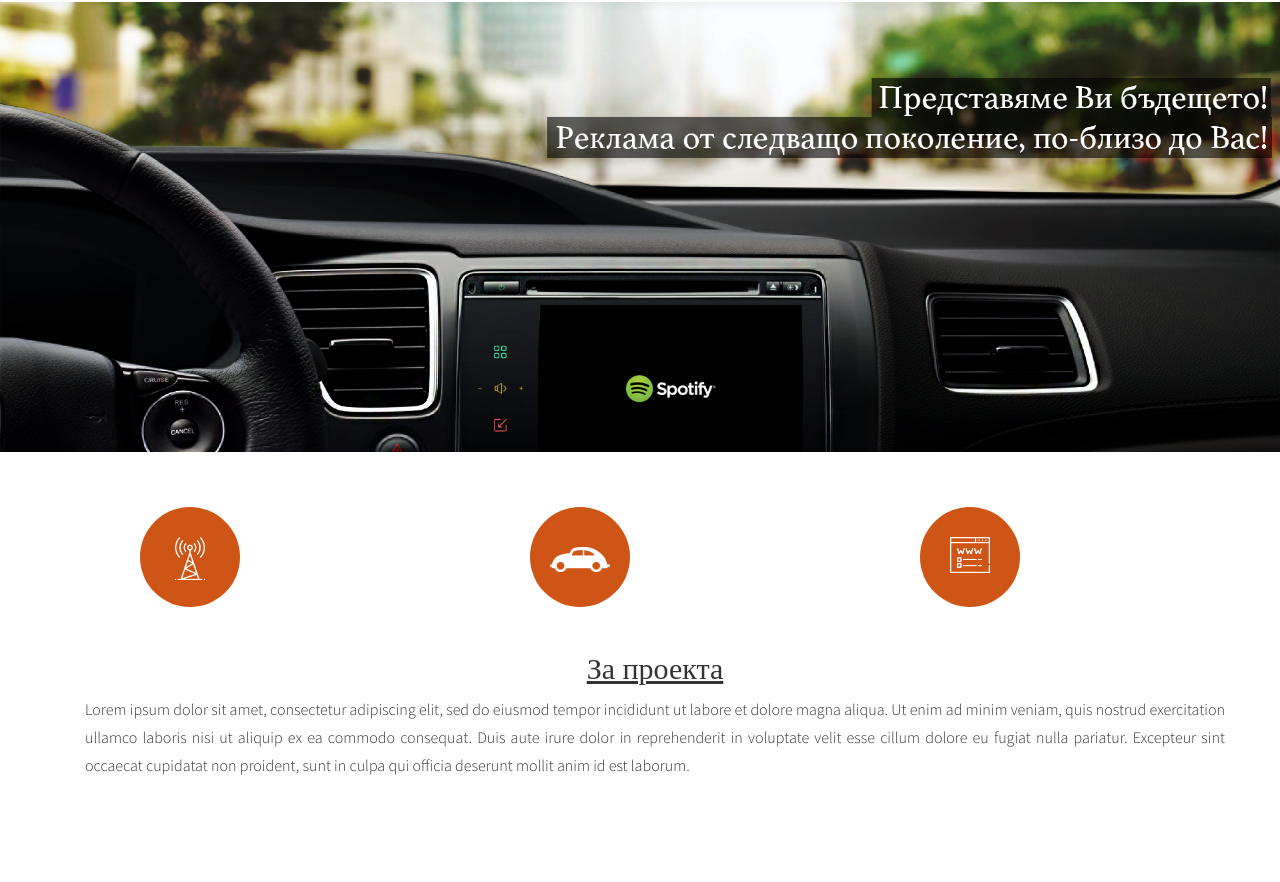
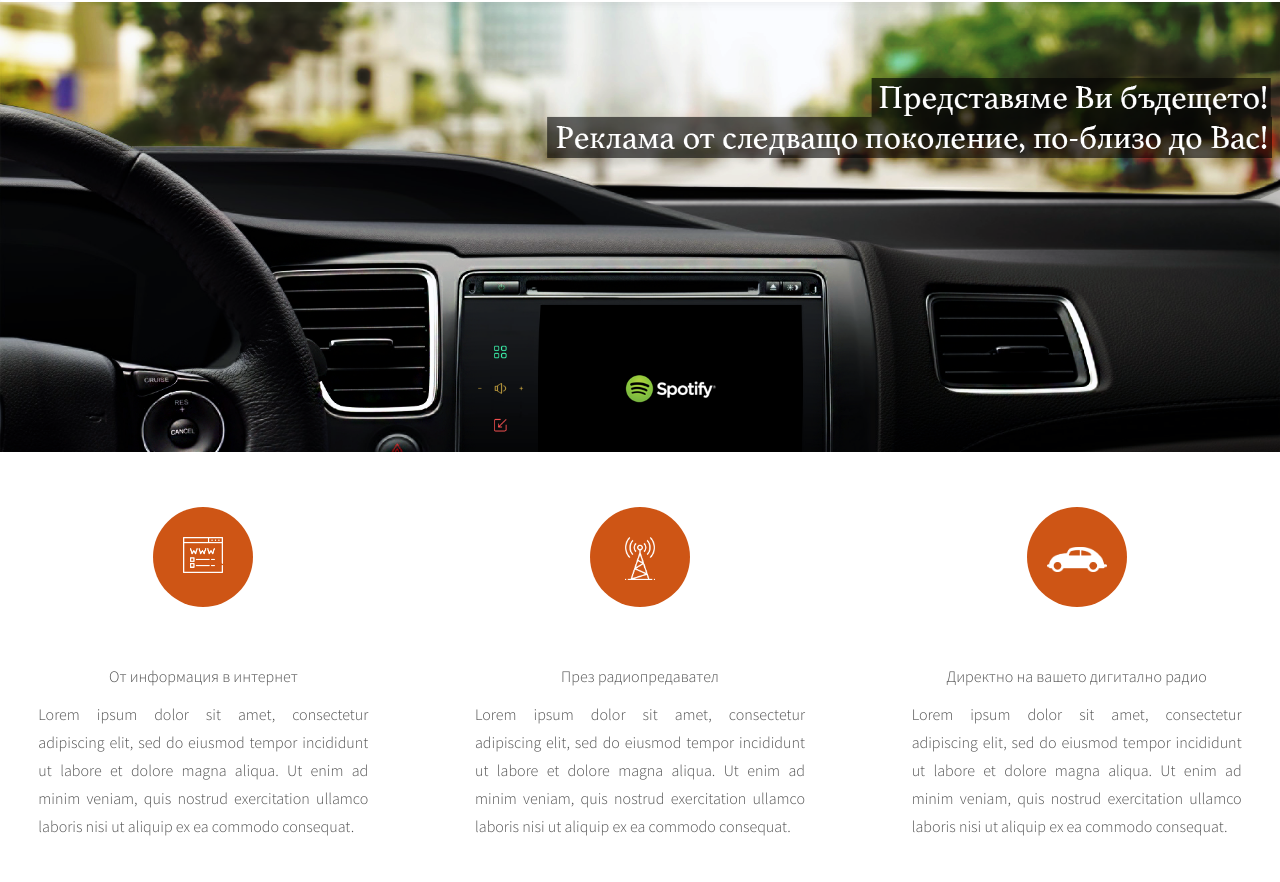
Before and after one commit to 3phase/DreamRadio, a plain HTML site: page public/index.html in a window 1280 px wide. Shown: the part 70-952 px from the top of the page. Before the commit the page ends 859 px from the top, so only its background shows below. Drawn offline with nearby package versions, Linux system fonts and the light colour scheme; a web font is replaced by a local one.

Commit message:
Frontend: text under descriptive icons and about section added

```diff
--- a/public/css/style.css
+++ b/public/css/style.css
@@ -333,14 +333,22 @@ header .only-logo .navbar .navbar-header {
   text-align: justify;
 }
 
+.main-container .row {
+  text-align: center;
+}
+
+.main-container .row .col-md-4 {
+  display: inline-block;
+}
+
 .about-icon {
   width: 100px;
   height: 100px;
   background-color: #CE5515;
-  float: left;
+  /*float: left;*/
   /*margin: 15px;*/
   border-radius: 100px;
-  margin: 15px 70px;
+  margin: 15px auto;
 }
 
 .about-icon img {
@@ -357,3 +365,40 @@ header .only-logo .navbar .navbar-header {
   width: 40px;
   margin-top: 30px;
 }
+
+@media screen only and (max-width: 992px) {
+  .about-icon {
+    margin: 15px 0;
+  }
+}
+
+.about-icon-desc {
+  width: 350px;
+  margin: 30px auto;
+  padding: 10px;
+}
+
+.about-icon-desc p {
+  color: #505050;
+}
+
+.about-icon-desc p.heading {
+  text-align: center;
+}
+
+.about-the-project {
+  background: #000 url("../img/about-hero.jpg");
+  background-size: cover;
+  width: 100%;
+  min-height: 350px;
+}
+
+.about-the-project h2 {
+  color: #fff;
+  margin-top: 100px;
+}
+
+.about-the-project p {
+  color: #a7a7a7;
+  text-align: justify;
+}
--- a/public/index.html
+++ b/public/index.html
@@ -5,9 +5,16 @@
 	<meta http-equiv="X-UA-Compatible" content="IE=edge">
   <meta name="viewport" content="width=device-width, minimum-scale=1.0, maximum-scale=1.0, user-scalable=no">
   <title>DreamRadio by DreamTeam</title>
+  <link rel="apple-touch-icon" sizes="180x180" href="./img/favicon/apple-touch-icon.png">
+  <link rel="icon" type="image/png" href="./img/favicon/favicon-32x32.png" sizes="32x32">
+  <link rel="icon" type="image/png" href="./img/favicon/favicon-16x16.png" sizes="16x16">
+  <link rel="manifest" href="./img/favicon/manifest.json">
+  <link rel="mask-icon" href="./img/favicon/safari-pinned-tab.svg" color="#ce5515">
+  <meta name="theme-color" content="#ce5515">
   <link href="https://fonts.googleapis.com/css?family=Roboto:100,100i,400&amp;subset=cyrillic" rel="stylesheet">
   <link rel="stylesheet" href="./css/bootstrap.min.css">
   <link rel="stylesheet" href="./css/style.css">
+
 </head>
 <body>
   <div class="navbar bs-docs-nav sticky-navigation" style="top: 0px;">
@@ -39,8 +46,12 @@
     <h4><span>Реклама от следващо поколение, по-близо до Вас.</span></h4> -->
   </div>
   <div class="main-container product-desc">
-    <div class="container">
       <div class="row">
+        <div class="col-md-4">
+          <div class="about-icon three">
+            <img src="./img/icons/webpage.png">
+          </div>
+        </div>
         <div class="col-md-4">
           <div class="about-icon one">
             <img src="./img/icons/antenna.png">
@@ -51,12 +62,29 @@
             <img src="./img/icons/car.png">
           </div>
         </div>
-        <div class="col-md-4">
-          <div class="about-icon three">
-            <img src="./img/icons/webpage.png">
-          </div>
+    </div>
+    <div class="row">
+      <div class="col-md-4">
+        <div class="about-icon-desc">
+          <p class="heading">От информация в интернет</p>
+          <p>Lorem ipsum dolor sit amet, consectetur adipiscing elit, sed do eiusmod tempor incididunt ut labore et dolore magna aliqua. Ut enim ad minim veniam, quis nostrud exercitation ullamco laboris nisi ut aliquip ex ea commodo consequat.</p>
         </div>
-    </div>
+      </div>
+      <div class="col-md-4">
+        <div class="about-icon-desc">
+          <p class="heading">През радиопредавател</p>
+          <p>Lorem ipsum dolor sit amet, consectetur adipiscing elit, sed do eiusmod tempor incididunt ut labore et dolore magna aliqua. Ut enim ad minim veniam, quis nostrud exercitation ullamco laboris nisi ut aliquip ex ea commodo consequat.</p>
+        </div>
+      </div>
+      <div class="col-md-4">
+        <div class="about-icon-desc">
+          <p class="heading">Директно на вашето дигитално радио</p>
+          <p>Lorem ipsum dolor sit amet, consectetur adipiscing elit, sed do eiusmod tempor incididunt ut labore et dolore magna aliqua. Ut enim ad minim veniam, quis nostrud exercitation ullamco laboris nisi ut aliquip ex ea commodo consequat.</p>
+        </div>
+      </div>
+  </div>
+  </div>
+  <div class="about-the-project">
     <div class="container">
       <h2>За проекта</h2>
       <p>Lorem ipsum dolor sit amet, consectetur adipiscing elit, sed do eiusmod tempor incididunt ut labore et dolore magna aliqua. Ut enim ad minim veniam, quis nostrud exercitation ullamco laboris nisi ut aliquip ex ea commodo consequat. Duis aute irure dolor in reprehenderit in voluptate velit esse cillum dolore eu fugiat nulla pariatur. Excepteur sint occaecat cupidatat non proident, sunt in culpa qui officia deserunt mollit anim id est laborum.</p>
```
Also changed, not shown: public/img/favicon/browserconfig.xml (added, +9 -0 lines), public/img/about-hero.jpg (added), public/img/audi_a4-allroad-2-0t-quattro-usa-2012_r11.jpg (added), public/img/favicon/android-chrome-192x192.png (added), public/img/favicon/android-chrome-512x512.png (added), public/img/favicon/apple-touch-icon.png (added), public/img/favicon/favicon-16x16.png (added), public/img/favicon/favicon-32x32.png (added), public/img/favicon/favicon.ico (added), public/img/favicon/mstile-150x150.png (added), public/img/favicon/safari-pinned-tab.svg (added), public/img/faviradio.png (added), public/img/manifest.json (added).
